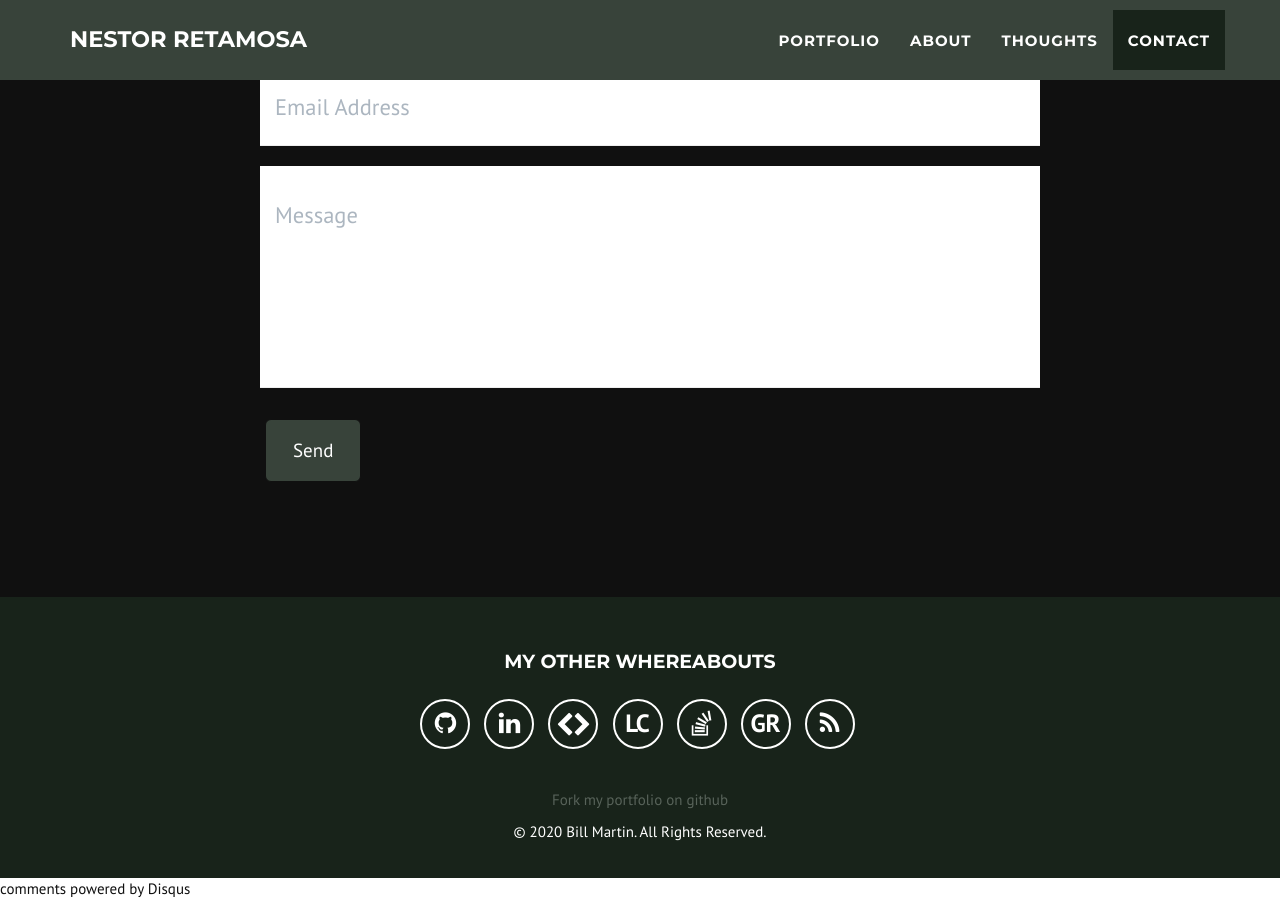
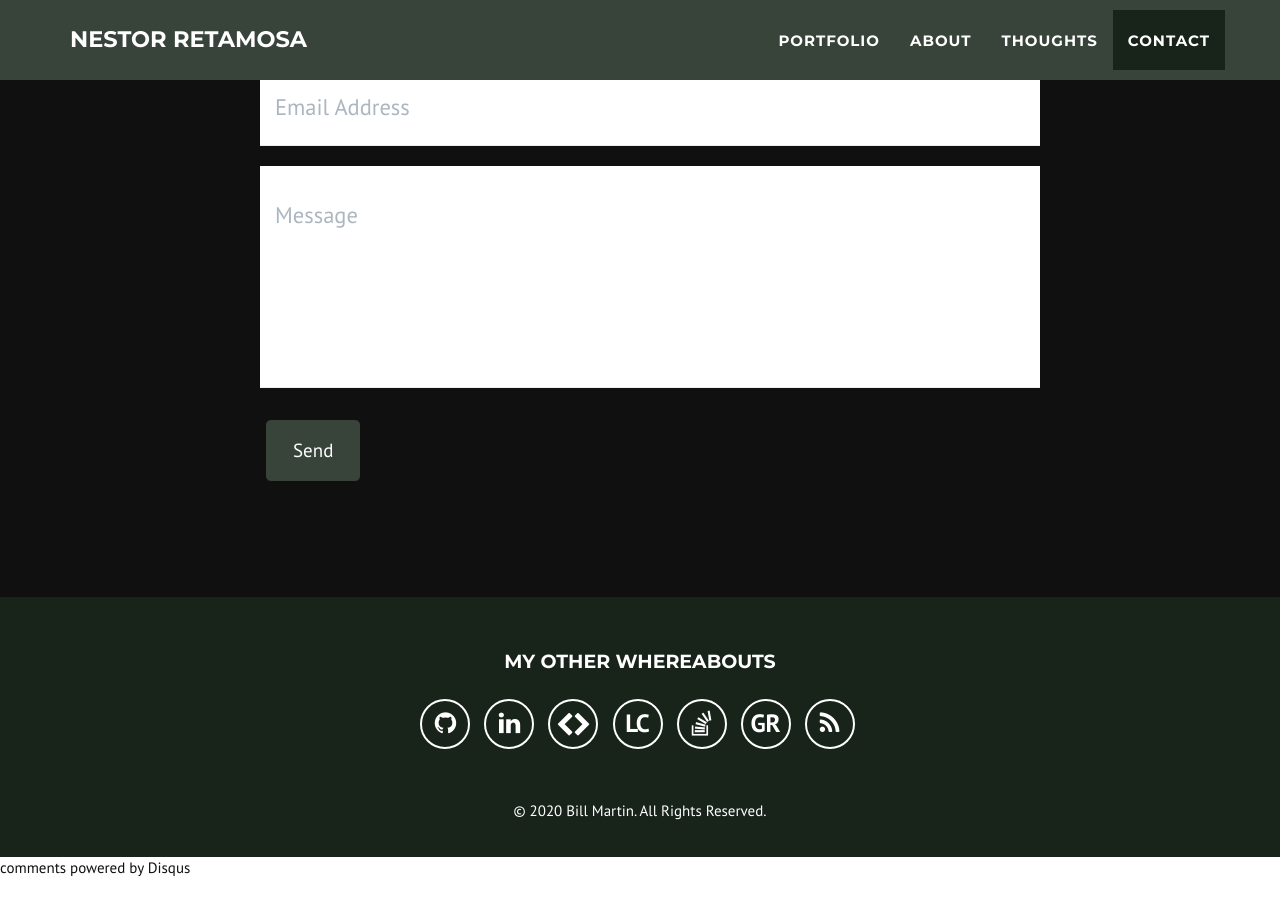
Before and after one commit to nestorreta/nestorreta.github.io, a Jekyll site: the page built from index.html, in a window 1280 px wide and 900 px high, scrolled down 3963 px. Built offline with Jekyll 4.4.1, drawn with Linux system fonts in a browser that asks for light colours; after the commit the page ends 4841 px from its top, so only the background shows below that.

Commit message:
credits removed

```diff
--- a/_config.yml
+++ b/_config.yml
@@ -121,9 +121,6 @@ social:
     tooltip: Subscribe to RSS feed
     url: /feed.xml
 
-# Credits content
-credits: '<a href="https://github.com/bill-c-martin/bill-c-martin.github.io">Fork my portfolio on github</a>'
-
 # Build settings
 permalink: pretty
 
```
